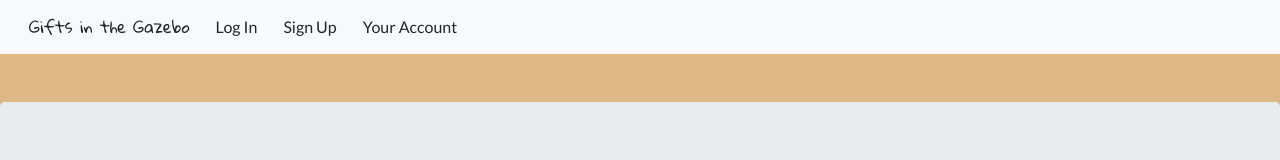
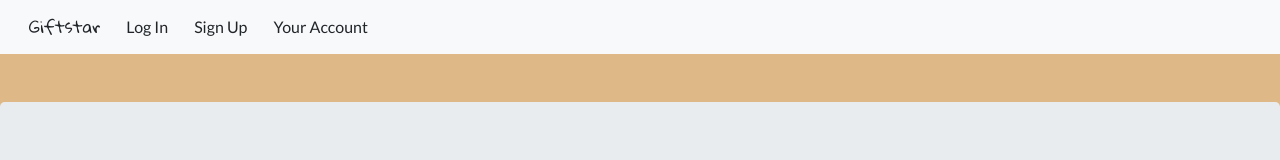
Before and after one commit to samityo/Giftstar, a React (Create React App) app in the folder client/: page / in a window 1280 px wide. Shown: the top 160 px of the page. Built offline with nearby package versions, Linux system fonts and the light colour scheme.

Commit message:
renaming navbar

```diff
--- a/client/src/components/Navbar.js
+++ b/client/src/components/Navbar.js
@@ -6,7 +6,7 @@ function Navbar() {
   return (
     <nav className="navbar navbar-expand-lg navbar-light bg-light mb-5">
       <NavLink to="/" className="btn logo">
-        Gifts in the Gazebo
+        Giftstar
       </NavLink>
       <button
         className="navbar-toggler"
```
